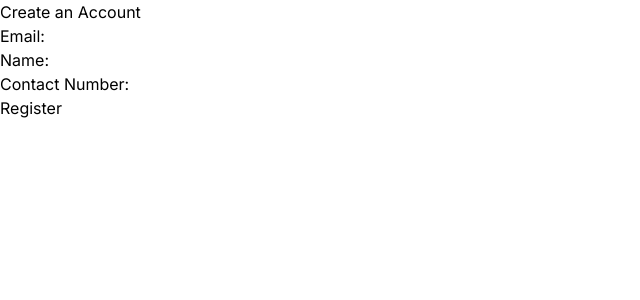
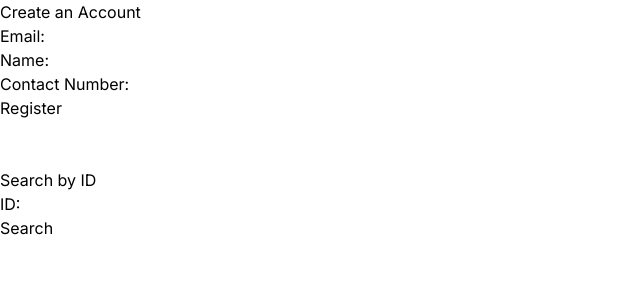
Before and after one commit to Marieee08/RESOLAB, a Next.js app: page /dashboard/logout in a window 1280 px wide. Shown: the top 300 px of the page, without its empty margins (0-640 px from the left). Built offline with nearby package versions, Linux system fonts and the light colour scheme.

Commit message:
search & result

```diff
--- /dev/null
+++ b/src/app/api/search/route.ts
@@ -0,0 +1,30 @@
+import { NextResponse } from 'next/server';
+import { PrismaClient } from '@prisma/client';
+
+const prisma = new PrismaClient();
+
+export async function GET(request: Request) {
+  const { searchParams } = new URL(request.url);
+  const id = searchParams.get('id');
+
+  if (!id) {
+    return NextResponse.json({ error: 'ID is required' }, { status: 400 });
+  }
+
+  try {
+    const accInfo = await prisma.accInfo.findUnique({
+      where: {
+        id: Number(id), // Convert ID to number
+      },
+    });
+
+    if (accInfo) {
+      return NextResponse.json(accInfo, { status: 200 });
+    } else {
+      return NextResponse.json({ error: 'Record not found' }, { status: 404 });
+    }
+  } catch (error) {
+    console.error(error); // Log the error for debugging
+    return NextResponse.json({ error: 'Something went wrong' }, { status: 500 });
+  }
+}
--- a/src/app/dashboard/logout/page.tsx
+++ b/src/app/dashboard/logout/page.tsx
@@ -5,15 +5,26 @@ import { useState, ChangeEvent, FormEvent } from 'react';
 interface FormData {
   email: string;
   name: string;
-  contactNum: string; // Update field name
+  contactNum: string;
+}
+
+interface SearchResult {
+  id: number;
+  email: string;
+  name?: string;
+  contactNum?: string;
 }
 
 export default function Register() {
   const [formData, setFormData] = useState<FormData>({
     email: '',
     name: '',
-    contactNum: '', // Update field name
+    contactNum: '',
   });
+
+  const [searchId, setSearchId] = useState<number | null>(null);
+  const [searchResult, setSearchResult] = useState<SearchResult | null>(null);
+  const [error, setError] = useState<string | null>(null);
 
   const handleChange = (e: ChangeEvent<HTMLInputElement>) => {
     setFormData({
@@ -39,6 +50,24 @@ export default function Register() {
       console.error('Failed to create account');
       const error = await res.json();
       console.error('Error details:', error);
+    }
+  };
+
+  const handleSearch = async (e: FormEvent) => {
+    e.preventDefault();
+
+    if (searchId === null) return;
+
+    const res = await fetch(`/api/search?id=${searchId}`);
+
+    if (res.ok) {
+      const data = await res.json();
+      setSearchResult(data);
+      setError(null);
+    } else {
+      const error = await res.json();
+      setSearchResult(null);
+      setError(error.error || 'Failed to fetch data');
     }
   };
 
@@ -71,14 +100,42 @@ export default function Register() {
           Contact Number:
           <input
             type="tel"
-            name="contactNum" // Update field name
-            value={formData.contactNum} // Update field name
+            name="contactNum"
+            value={formData.contactNum}
             onChange={handleChange}
           />
         </label>
         <br />
         <button type="submit">Register</button>
       </form>
+      <br></br><br></br>
+      <h2>Search by ID</h2>
+      <form onSubmit={handleSearch}>
+        <label>
+          ID:
+          <input
+            type="number"
+            value={searchId ?? ''}
+            onChange={(e) => setSearchId(Number(e.target.value))}
+            required
+          />
+        </label>
+        <br />
+        <button type="submit">Search</button>
+      </form>
+      <br></br>
+
+      {searchResult && (
+        <div>
+          <h3>Search Results:</h3>
+          <p><strong>ID:</strong> {searchResult.id}</p>
+          <p><strong>Email:</strong> {searchResult.email}</p>
+          <p><strong>Name:</strong> {searchResult.name}</p>
+          <p><strong>Contact Number:</strong> {searchResult.contactNum}</p>
+        </div>
+      )}
+
+      {error && <p style={{ color: 'red' }}>{error}</p>}
     </div>
   );
 }
```
Also changed, not shown: 1 other file (tests, documents, lock files or other folders).
